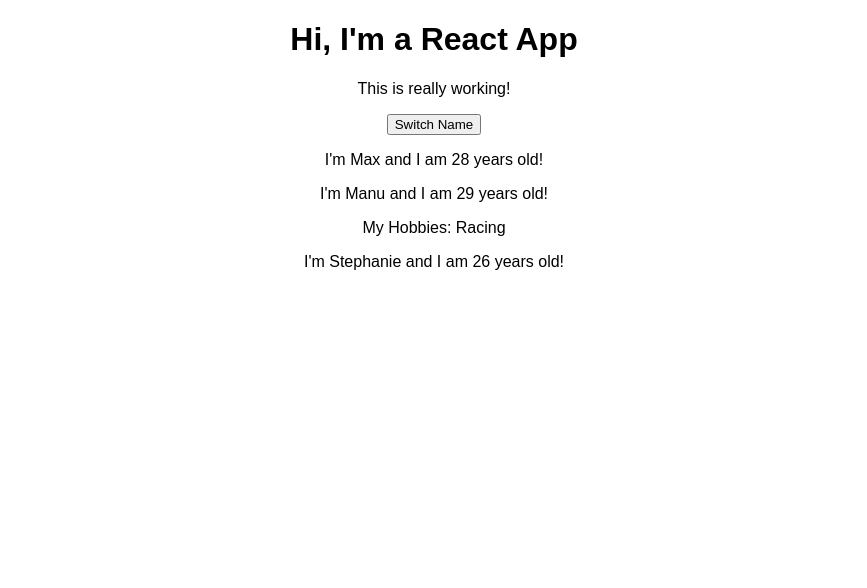
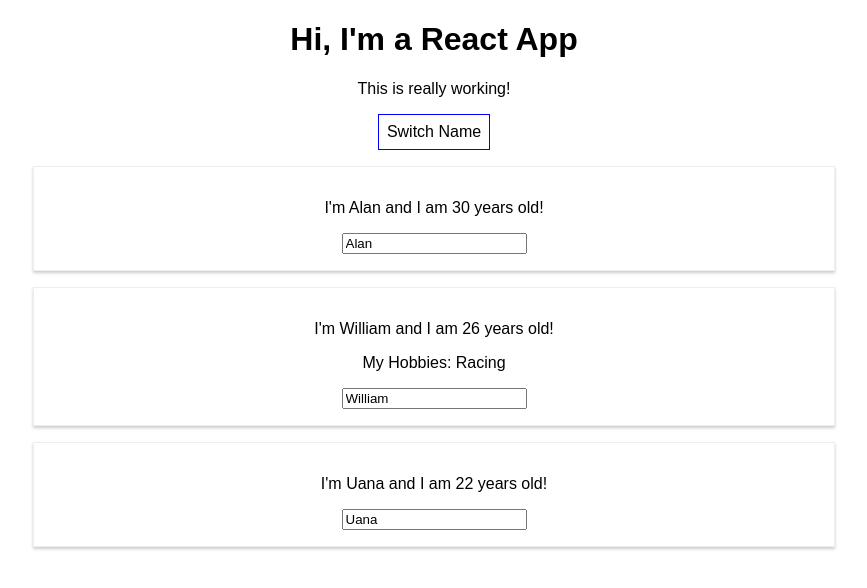
Before and after one commit to AlanMachado/react-complete-guide, a React (Create React App) app: page / in a window 1280 px wide. Shown: the top 588 px of the page, without its empty margins (206-1073 px from the left). Built offline with nearby package versions, Linux system fonts and the light colour scheme.

Commit message:
State and events usage

```diff
--- a/src/App.js
+++ b/src/App.js
@@ -5,38 +5,59 @@
 class App extends Component {
   state = {
     persons: [
-      { name: 'Max', age: 28 },
-      { name: 'Manu', age: 29 },
-      { name: 'Stephanie', age: 26 }
+      { name: 'Alan', age: 30 },
+      { name: 'William', age: 26 },
+      { name: 'Uana', age: 22 }
     ],
     otherState: 'some other value'
   };
 
-  switchNameHandler = () => {
+  switchNameHandler = (newName) => {
     // console.log('Was clicked!');
     // DON'T DO THIS: this.state.persons[0].name = 'Maximilian';
     this.setState({
       persons: [
-        { name: 'Maximilian', age: 28 },
-        { name: 'Manu', age: 29 },
-        { name: 'Stephanie', age: 27 }
+        { name: newName, age: 30 },
+        { name: 'William', age: 26 },
+        { name: 'Uana', age: 22 }
       ]
     });
   };
 
+  nameChangeHandler = (event) => {
+    this.setState({
+      persons: [
+        { name: 'Alan', age: 30 },
+        { name: event.target.value, age: 26 },
+        { name: 'Uana', age: 22 }
+      ]
+    });
+  }
+
   render() {
+    const style = {
+      backgroundColor: 'white',
+      font: 'inherit',
+      border: '1px solid blue',
+      padding: '8px',
+      cursor: 'pointer'
+    };
+
     return (
       <div className="App">
         <h1>Hi, I'm a React App</h1>
         <p>This is really working!</p>
-        <button onClick={this.switchNameHandler}>Switch Name</button>
+        <button style={style}  onClick={() => this.switchNameHandler('ALAN')}>Switch Name</button>
         <Person
           name={this.state.persons[0].name}
           age={this.state.persons[0].age}
+          changeName={this.c}
         />
         <Person
           name={this.state.persons[1].name}
           age={this.state.persons[1].age}
+          click={this.switchNameHandler.bind(this, 'alan')}
+          changeName={this.nameChangeHandler}
         >
           My Hobbies: Racing
         </Person>
--- /dev/null
+++ b/src/Person/Person.css
@@ -0,0 +1,8 @@
+.Person {
+    width: 60%;
+    margin: 16px auto;
+    border: 1px solid #eee;
+    box-shadow: 0 2px 3px #ccc;
+    padding: 16px;
+    text-align: center;
+}
--- a/src/Person/Person.js
+++ b/src/Person/Person.js
@@ -1,10 +1,12 @@
 import React from 'react';
+import './Person.css';
 
 const person = (props) => {
     return (
-        <div>
+        <div className="Person" onClick={props.click}>
             <p>I'm {props.name} and I am {props.age} years old! </p>
             <p>{props.children}</p>
+            <input type="text" onChange={props.changeName} value={props.name}/>
         </div>
     )
 };
```
